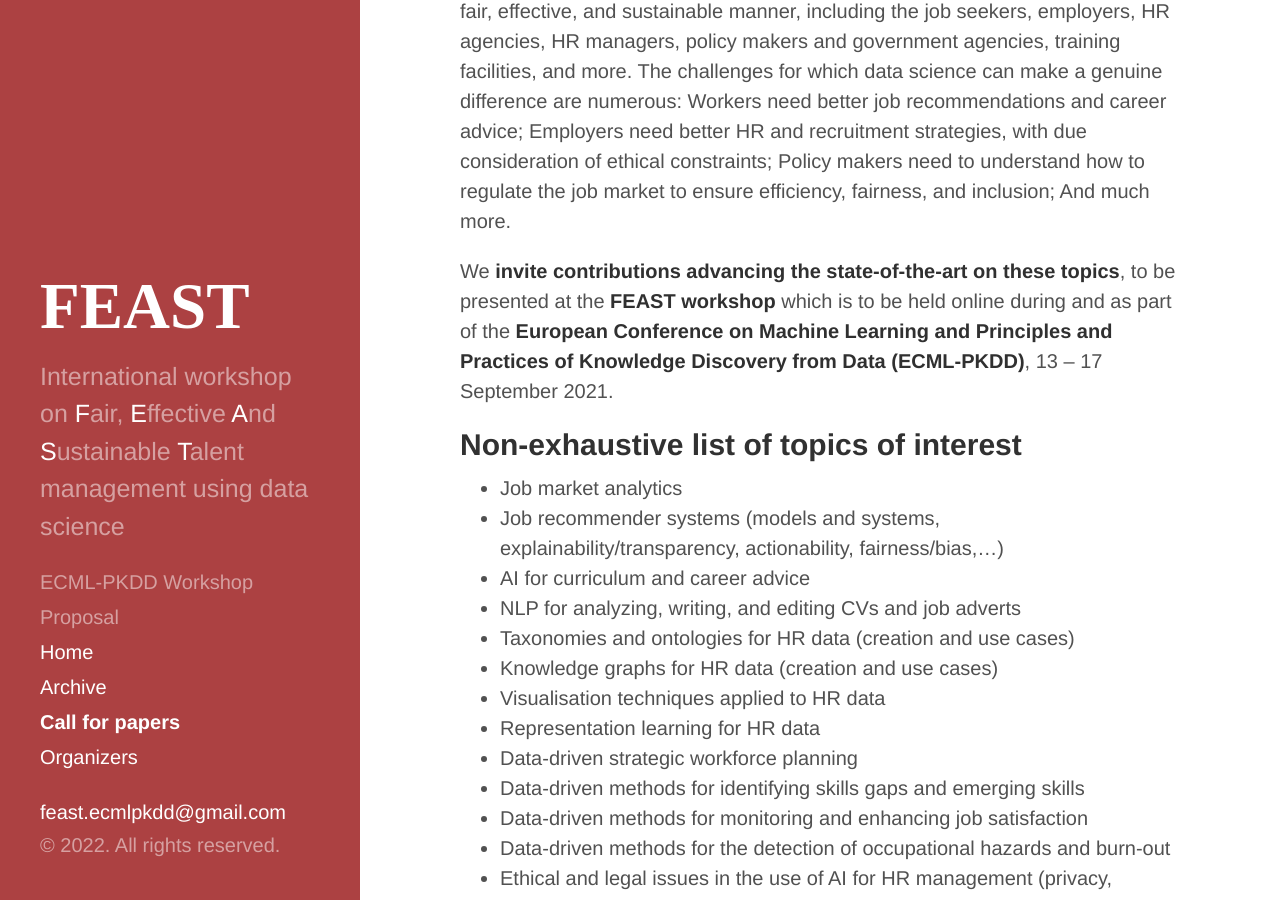
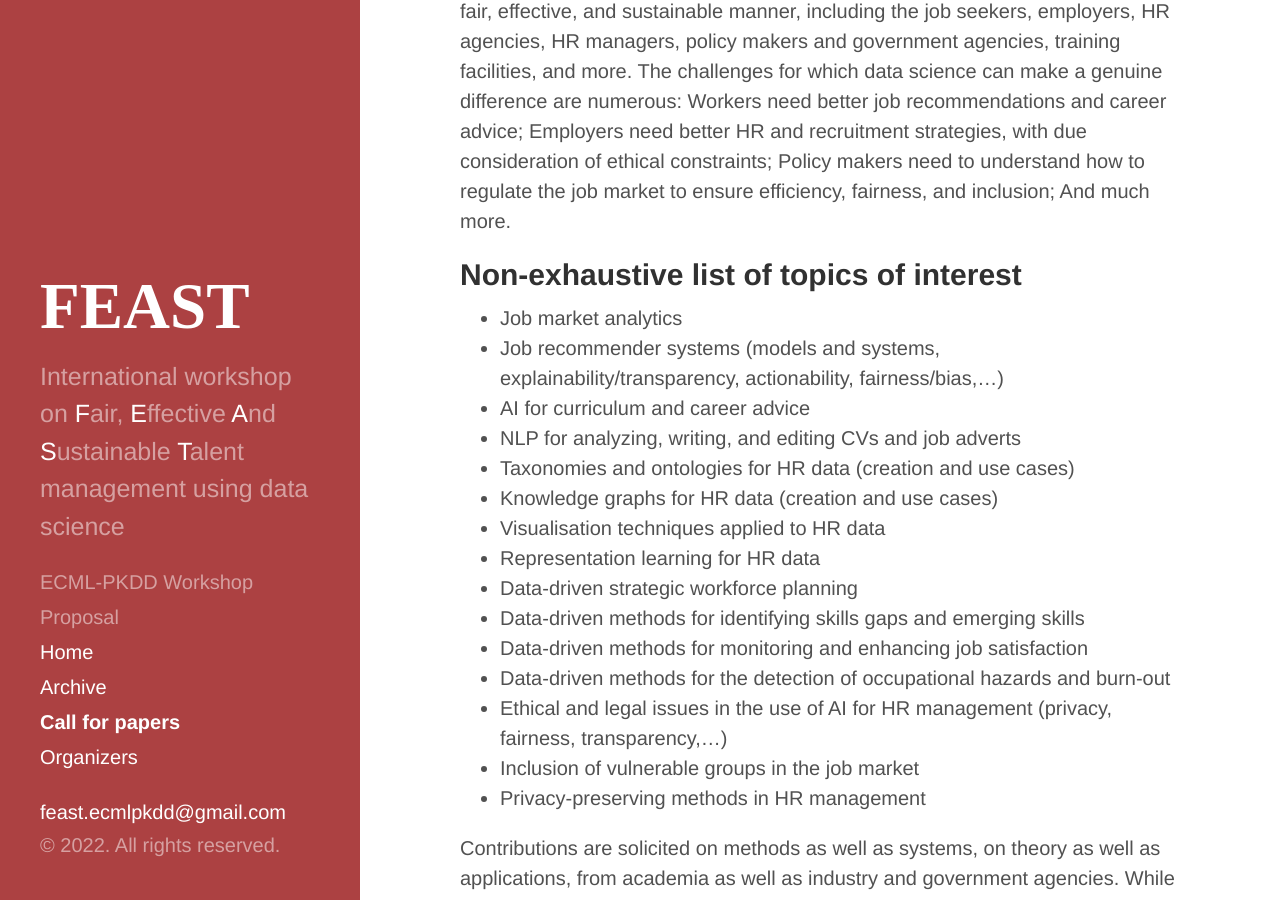
Before and after one commit to feast-ecmlpkdd/feast-ecmlpkdd.github.io, a Jekyll site: the page built from pages/cfp.md, in a window 1280 px wide and 900 px high, scrolled down 313 px. Built offline with Jekyll 4.4.1, drawn with Linux system fonts in a browser that asks for light colours.

Commit message:
update cfp.

```diff
--- a/pages/cfp.md
+++ b/pages/cfp.md
@@ -6,8 +6,6 @@ permalink: /cfp/
 # Call for papers
 ---
 The FEAST workshop aims to address the __challenges of the contemporary job market and human resources management__ by means of __data-driven solutions__ that better enable all relevant stakeholders to achieve their goals in a fair, effective, and sustainable manner, including the job seekers, employers, HR agencies, HR managers, policy makers and government agencies, training facilities, and more. The challenges for which data science can make a genuine difference are numerous: Workers need better job recommendations and career advice; Employers need better HR and recruitment strategies, with due consideration of ethical constraints; Policy makers need to understand how to regulate the job market to ensure efficiency, fairness, and inclusion; And much more.
-
-We __invite contributions advancing the state-of-the-art on these topics__, to be presented at the __FEAST workshop__ which is to be held online during and as part of the __European Conference on Machine Learning and Principles and Practices of Knowledge Discovery from Data (ECML-PKDD)__, 13 – 17 September 2021.
 
 
 ## Non-exhaustive list of topics of interest
```
